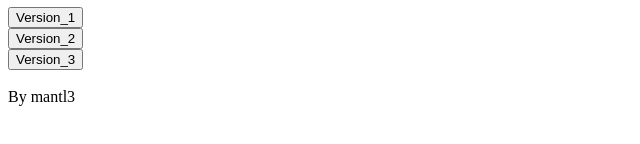
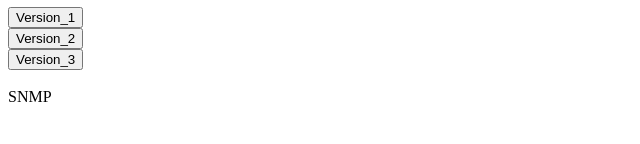
Before and after one commit to miriamm172/PROTOCOLO-SNMP, a plain HTML site: page index.html in a window 1280 px wide. Shown: the part 160-304 px from the top of the page, 0-640 px from the left. Drawn offline with Linux system fonts and the light colour scheme.

Commit message:
Update index.html

```diff
--- a/index.html
+++ b/index.html
@@ -21,7 +21,7 @@
             <button formaction="version_3.php">Version_3</button>
       </form>
 
-  <div class="bottom"><br>By mantl3</div>
+  <div class="bottom"><br>SNMP</div>
 </div>
 </body>
 </html>
```
